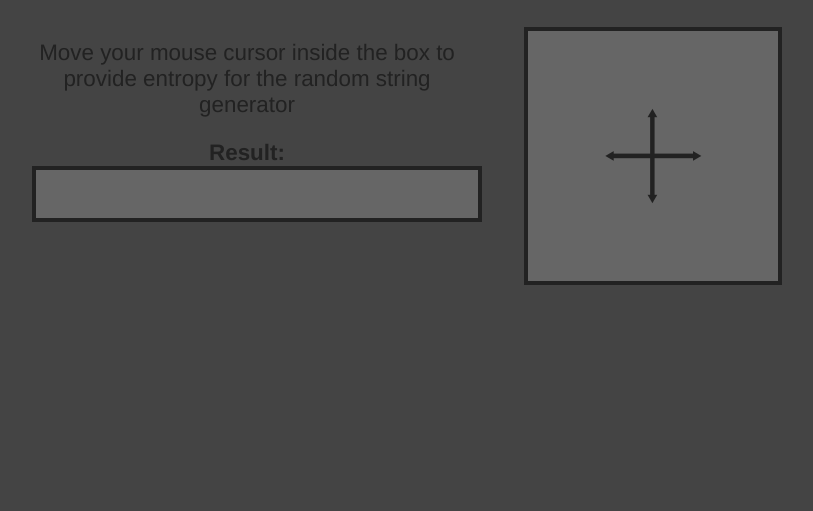
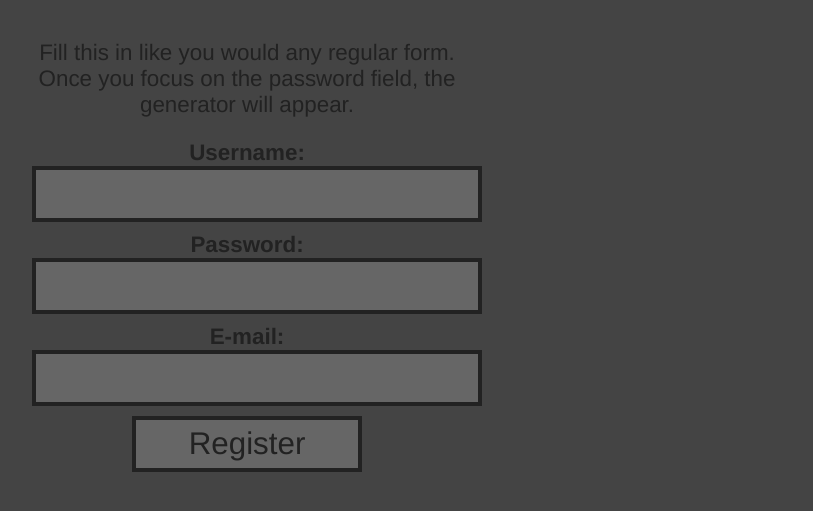
Before and after one commit to dpskvn/ntropy.js, a plain HTML site: page index.html in a window 1280 px wide. Shown: the part 139-650 px from the top of the page, without its empty margins (208-1021 px from the left). Drawn offline with nearby package versions, Linux system fonts and the light colour scheme.

Commit message:
minor tweaks in preparation for the v1.0 functionality

```diff
--- a/css/jEntropy.css
+++ b/css/jEntropy.css
@@ -7,4 +7,5 @@
     border: 4px solid #222;
     float: right;
     text-align: center;
+    display: none;
 }
--- a/index.html
+++ b/index.html
@@ -15,6 +15,9 @@
 		a:active {text-decoration: none; color: #436c4e;}
 		a:hover {text-decoration: none; color: #4d4d4d;}
 		a img {border: none; }
+		label {
+			font-weight: bold;
+		}
 		#content {
 			width: 800px;
 			margin: auto;
@@ -27,7 +30,7 @@
 			width: 430px;
 		}
 
-		#output {
+		.form {
 		  	padding: 6px;
 			border: 4px solid #222;
 			margin-bottom: 10px;
@@ -36,6 +39,18 @@
 			width: 430px;
 			font-size: 1.4em;
 			font-family: helvetica, sans-serif;
+			text-align: center;
+		}
+		.button {
+		  	padding: 6px;
+			border: 4px solid #222;
+			margin-bottom: 10px;
+			background: #666;
+			color: #222;
+			width: 230px;
+			font-size: 1.4em;
+			font-family: helvetica, sans-serif;
+			text-align: center;
 		}
 	</style>
 	<script src="http://code.jquery.com/jquery-1.5.js"></script>
@@ -54,9 +69,11 @@
 		<h1>jEntropy</h1>
 		<h2>jQuery entropy-based random generator</h2>
 		<div id="form">
-			<p>Move your mouse cursor inside the box to provide entropy for the random string generator</p>
-			<b>Result:</b><br />
-			<input type="text" id="output" />
+			<p>Fill this in like you would any regular form. Once you focus on the password field, the generator will appear.</p>
+			<label>Username:</label><input type="text" class="form" />
+			<label>Password:</label><input type="text" id="output" class="form" />
+			<label>E-mail:</label><input type="text" class="form"/>
+			<input type="button" value="Register" class="button"/>
 		</div>
 		<div id="jEntropy"></div>
 	</div>
--- a/js/jEntropy.js
+++ b/js/jEntropy.js
@@ -25,6 +25,10 @@
 
 					return this.each(function() {
 							var base = $(this);
+							$(o.target).focus(function() {
+								base.fadeIn(400);
+								$(o.target).attr('disabled', true);
+							});
 							base.html('<div id="jEDetector"></div>');
 							$('#jEDetector').css('display', 'none');
 							$('#jEDetector').css('min-height', base.height());
```
